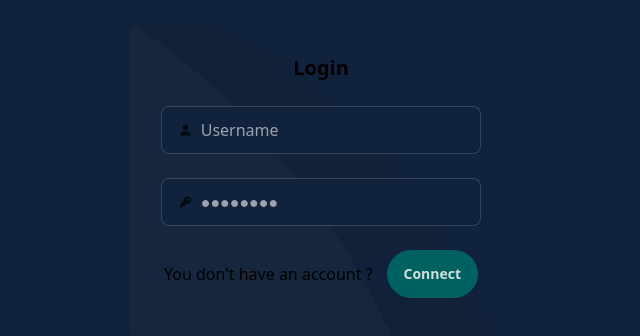
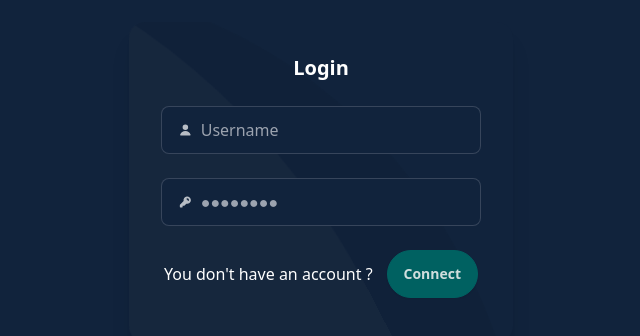
Before and after one commit to the-me-0/gallery, a Next.js app: page /auth/login in a window 1280 px wide. Shown: the part 218-554 px from the top of the page, without its empty margins (319-959 px from the left). Built offline with nearby package versions, Linux system fonts and the light colour scheme.

Commit message:
fix: text color for dark theme browsers

```diff
--- a/app/layout.tsx
+++ b/app/layout.tsx
@@ -30,7 +30,7 @@ export default async function RootLayout({
 }>) {
   return (
     <html lang='en' data-theme='blue'>
-      <body className={inter.className && 'h-full'}>
+      <body className={inter.className && 'h-full text-white'}>
         <SessionProvider>
           <PreferencesProvider>{children}</PreferencesProvider>
           <Toaster />
```
